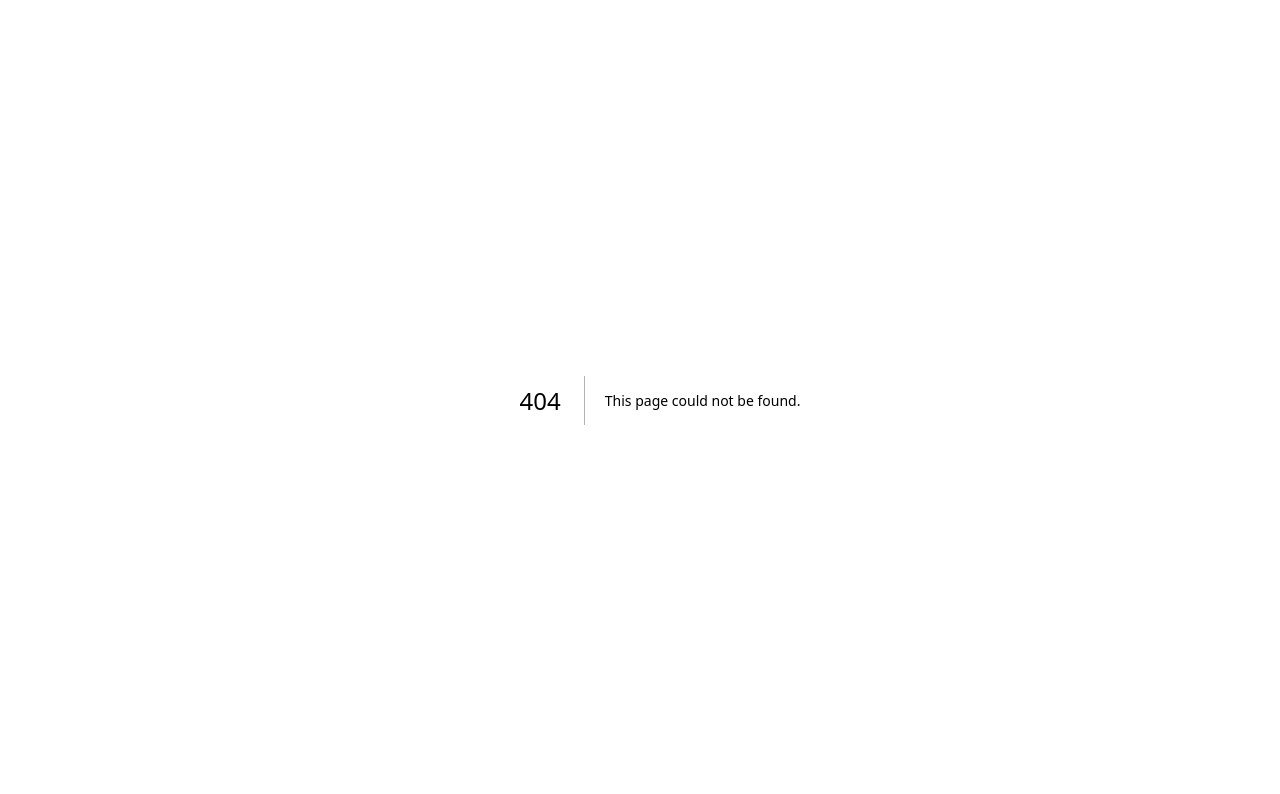
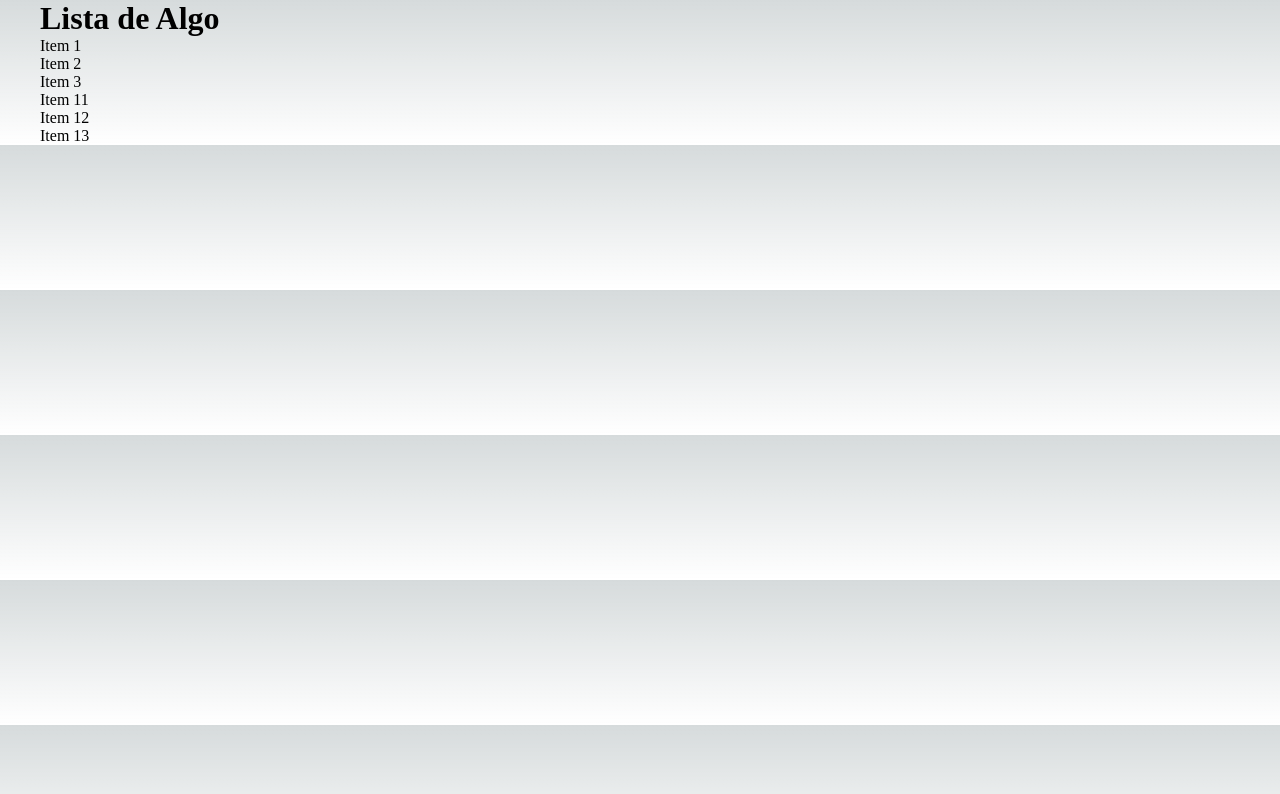
Before and after one commit to Welbert-Soares/exercicios, a Next.js app: page /basicos/componenteComFilho in a window 1280 px wide. Before the commit this address had no page. Shown: the top 794 px of the page. Built offline with nearby package versions, Linux system fonts and the light colour scheme.

Commit message:
renderização condicional

```diff
--- /dev/null
+++ b/components/Item.jsx
@@ -0,0 +1,7 @@
+export default function Item(props) {
+    return (
+        <li>
+            {props.conteudo}
+        </li>
+    )
+}
--- /dev/null
+++ b/components/Lista.jsx
@@ -0,0 +1,12 @@
+export default function Lista(props) {
+    return (
+        <div>
+            <h1>Lista de Algo</h1>
+            <ul style={{
+                listStyle: "none",
+            }}>
+                {props.children}
+            </ul>
+        </div>
+    )
+}
--- /dev/null
+++ b/pages/basicos/componenteComFilho.jsx
@@ -0,0 +1,17 @@
+import Item from "@/components/Item";
+import Lista from "@/components/Lista";
+
+export default function componenteComFilho() {
+    return (
+        <div>
+            <Lista>
+                <Item conteudo="Item 1"></Item>
+                <Item conteudo="Item 2"></Item>
+                <Item conteudo="Item 3"></Item>
+                <Item conteudo="Item 11"></Item>
+                <Item conteudo="Item 12"></Item>
+                <Item conteudo="Item 13"></Item>
+            </Lista>
+        </div>
+    )
+}
```
Also changed, not shown: components/If.jsx (added, +7 -0 lines), pages/render/condicional2.jsx (added, +15 -0 lines).
